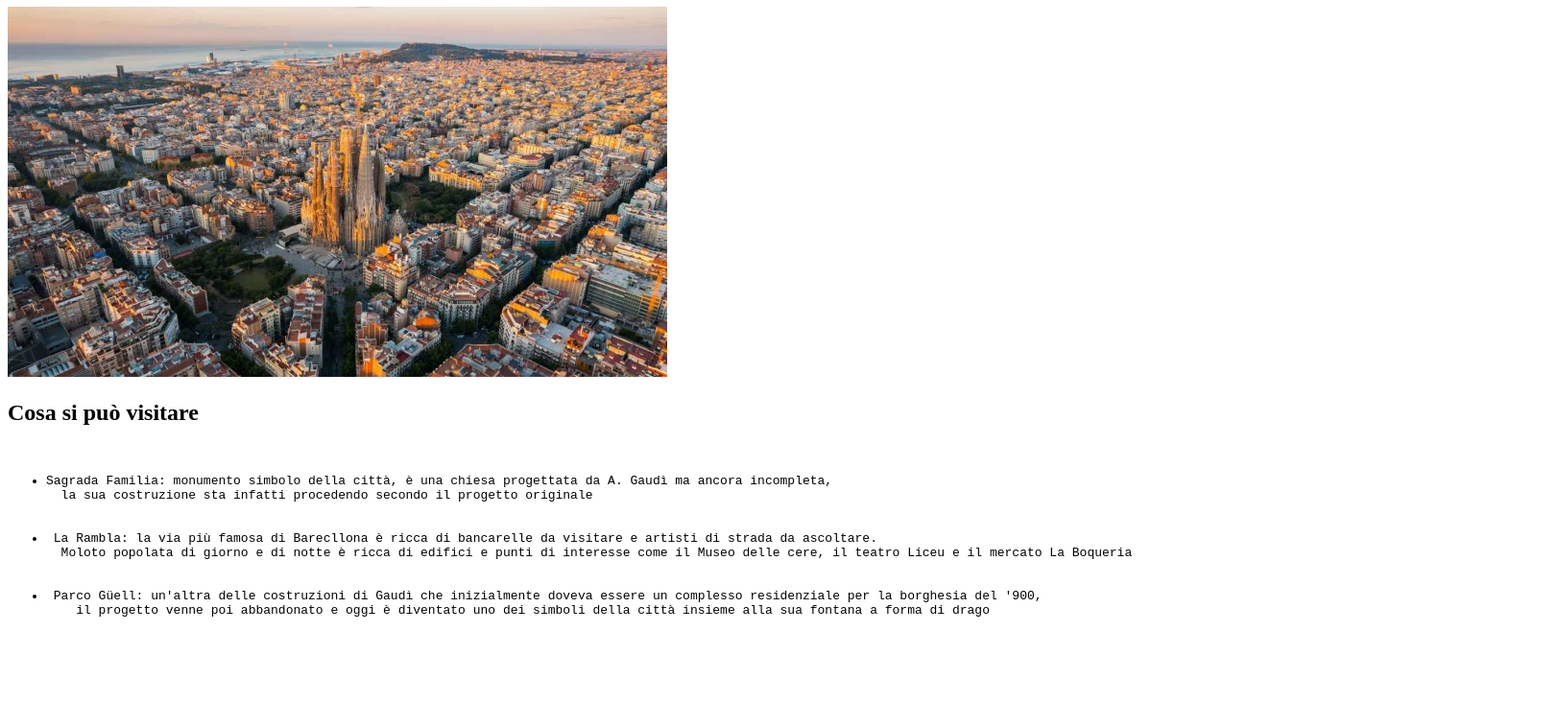
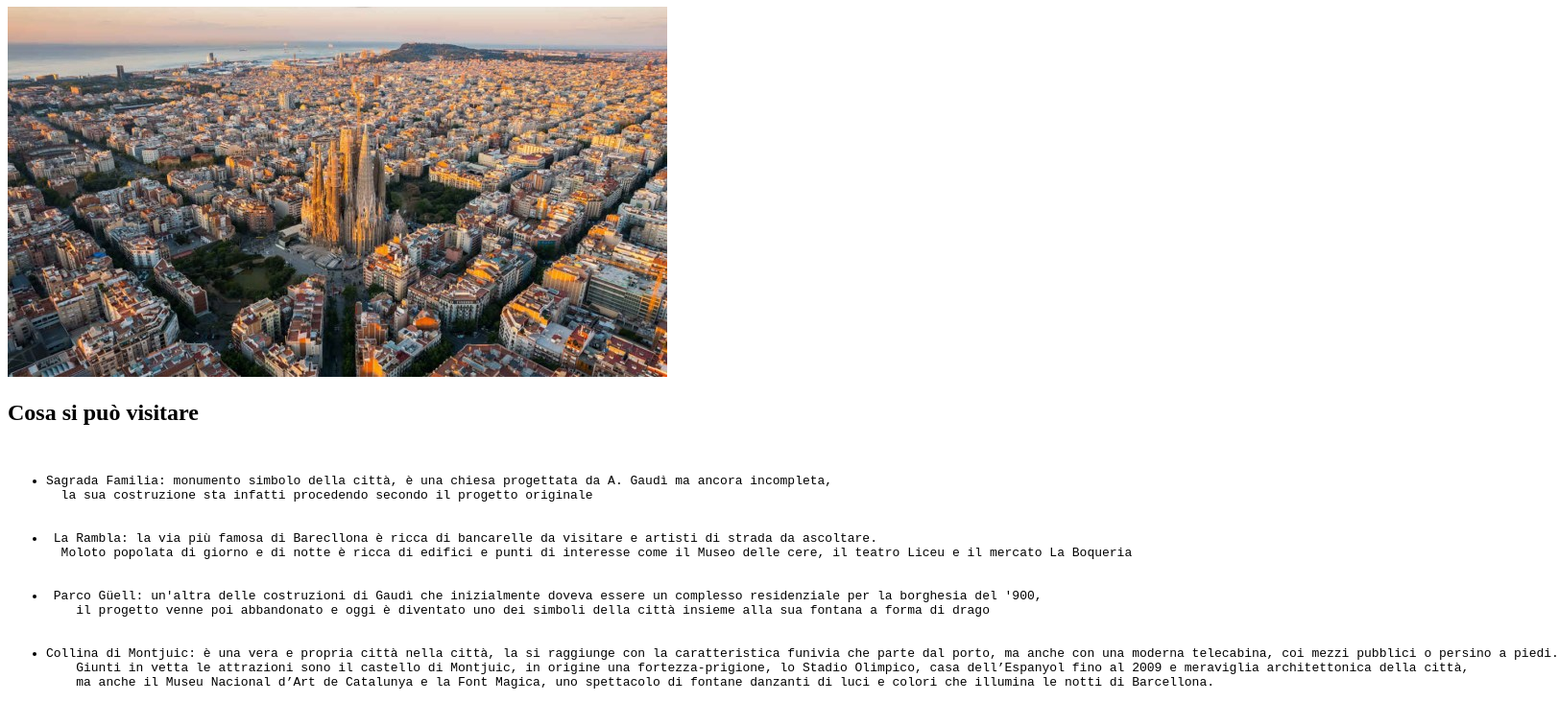
Before and after one commit to LorenziGiulia/LorenziGiulia.github.io, a plain HTML site: page index.html in a window 1280 px wide. Shown: the part 174-930 px from the top of the page at 96% size, 1624 px wide, since content can reach past the window. Before the commit the page ends 876 px from the top, so only its background shows below. Drawn offline with Linux system fonts and the light colour scheme.

Commit message:
Update index.html

```diff
--- a/index.html
+++ b/index.html
@@ -21,7 +21,9 @@ Barcellona, è il capoluogo della Spagna e della Comunità autonoma della Catalo
   Moloto popolata di giorno e di notte è ricca di edifici e punti di interesse come il Museo delle cere, il teatro Liceu e il mercato La Boqueria</li>
   <li> Parco Güell: un'altra delle costruzioni di Gaudì che inizialmente doveva essere un complesso residenziale per la borghesia del '900,
     il progetto venne poi abbandonato e oggi è diventato uno dei simboli della città insieme alla sua fontana a forma di drago</li>
-
+  <li>Collina di Montjuic: è una vera e propria città nella città, la si raggiunge con la caratteristica funivia che parte dal porto, ma anche con una moderna telecabina, coi mezzi pubblici o persino a piedi.
+    Giunti in vetta le attrazioni sono il castello di Montjuic, in origine una fortezza-prigione, lo Stadio Olimpico, casa dell’Espanyol fino al 2009 e meraviglia architettonica della città,
+    ma anche il Museu Nacional d’Art de Catalunya e la Font Magica, uno spettacolo di fontane danzanti di luci e colori che illumina le notti di Barcellona.</li>
 
 </ol></p></pre>
 </body>
```
